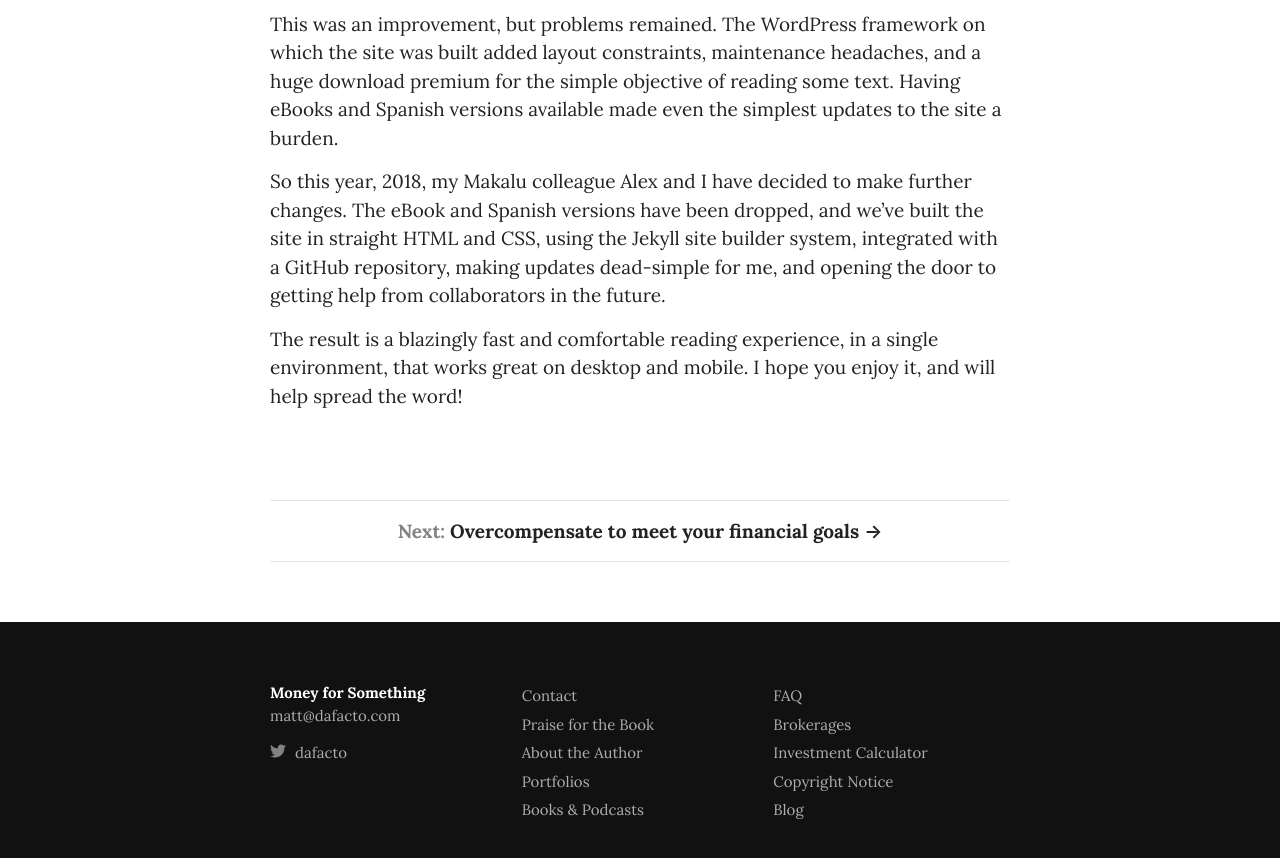
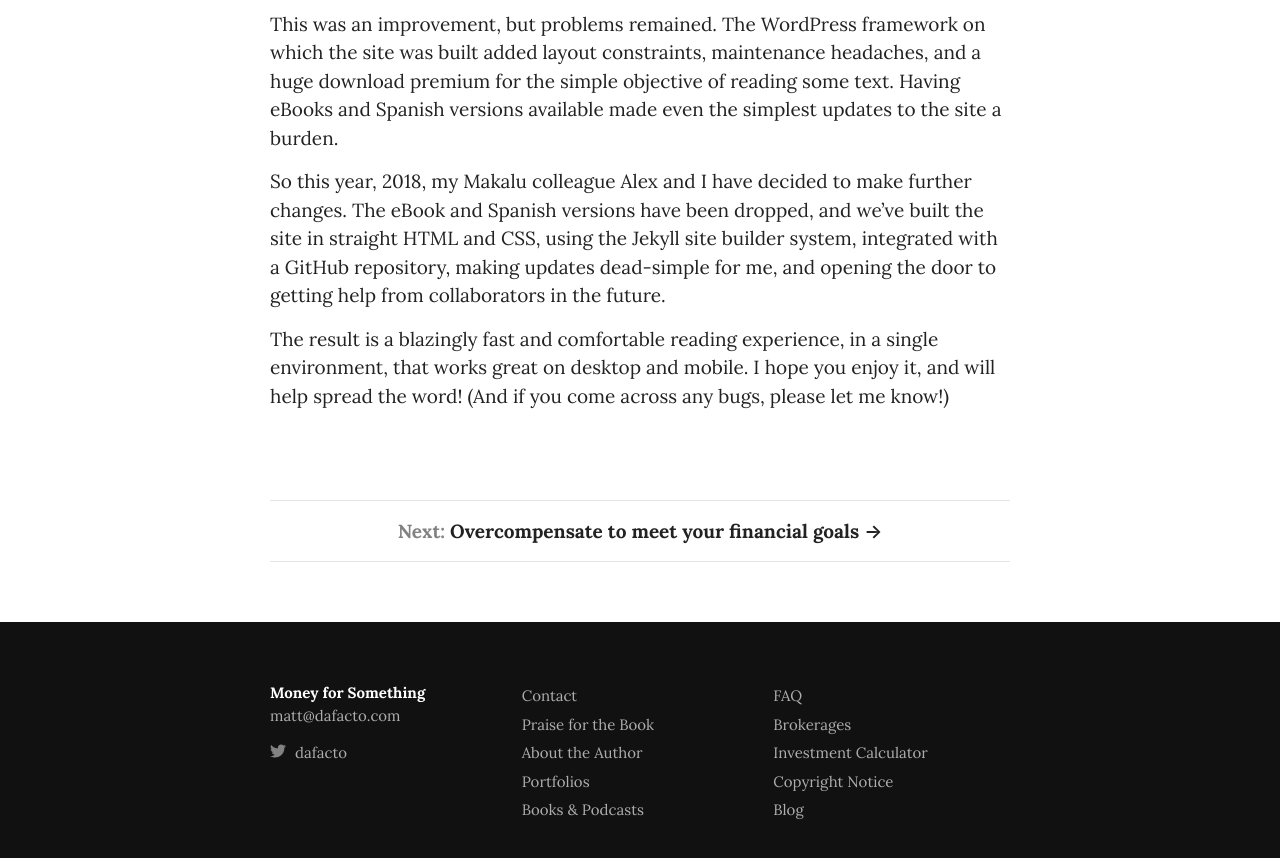
Before and after one commit to dafacto/moneyforsomething, a Jekyll site: the page built from _posts/2018-10-11-the-2018-relaunch-of-moneyforsomething.md, in a window 1280 px wide and 900 px high, scrolled down 773 px. Shown: the top 858 px of the window. Built offline with Jekyll 4.4.1, drawn with Linux system fonts in a browser that asks for light colours; some web fonts are replaced; a script that is not in the unit is left out; comment, search, counter and statistics services are not loaded.

Commit message:
Blog update

```diff
--- a/_posts/2018-10-11-the-2018-relaunch-of-moneyforsomething.md
+++ b/_posts/2018-10-11-the-2018-relaunch-of-moneyforsomething.md
@@ -16,4 +16,4 @@ This was an improvement, but problems remained. The WordPress framework on which
 
 So this year, 2018, my Makalu colleague Alex and I have decided to make further changes. The eBook and Spanish versions have been dropped, and we’ve built the site in straight HTML and CSS, using the Jekyll site builder system, integrated with a GitHub repository, making updates dead-simple for me, and opening the door to getting help from collaborators in the future.
 
-The result is a blazingly fast and comfortable reading experience, in a single environment, that works great on desktop and mobile. I hope you enjoy it, and will help spread the word!
+The result is a blazingly fast and comfortable reading experience, in a single environment, that works great on desktop and mobile. I hope you enjoy it, and will help spread the word! (And if you come across any bugs, please let me know!)
```
